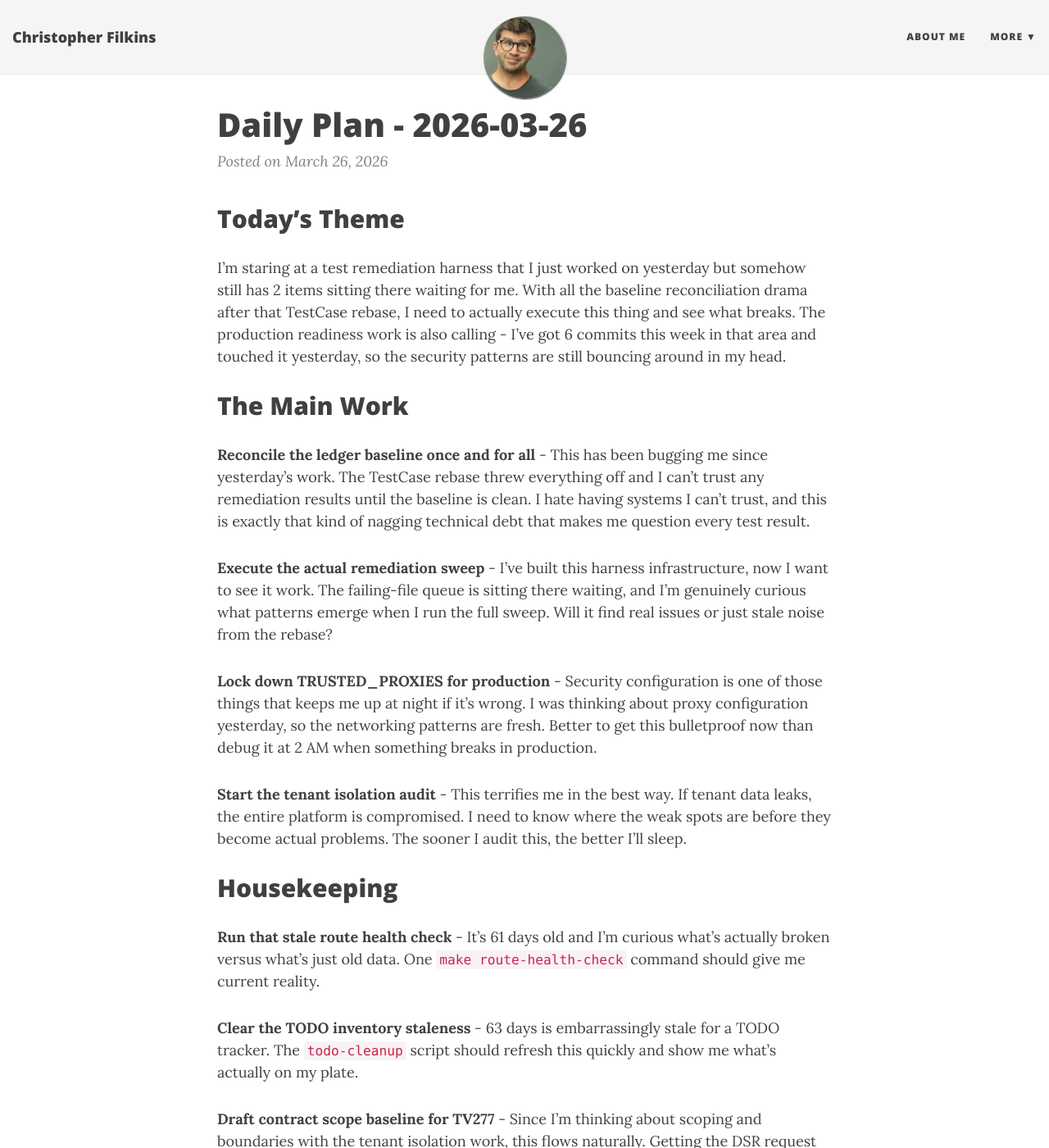
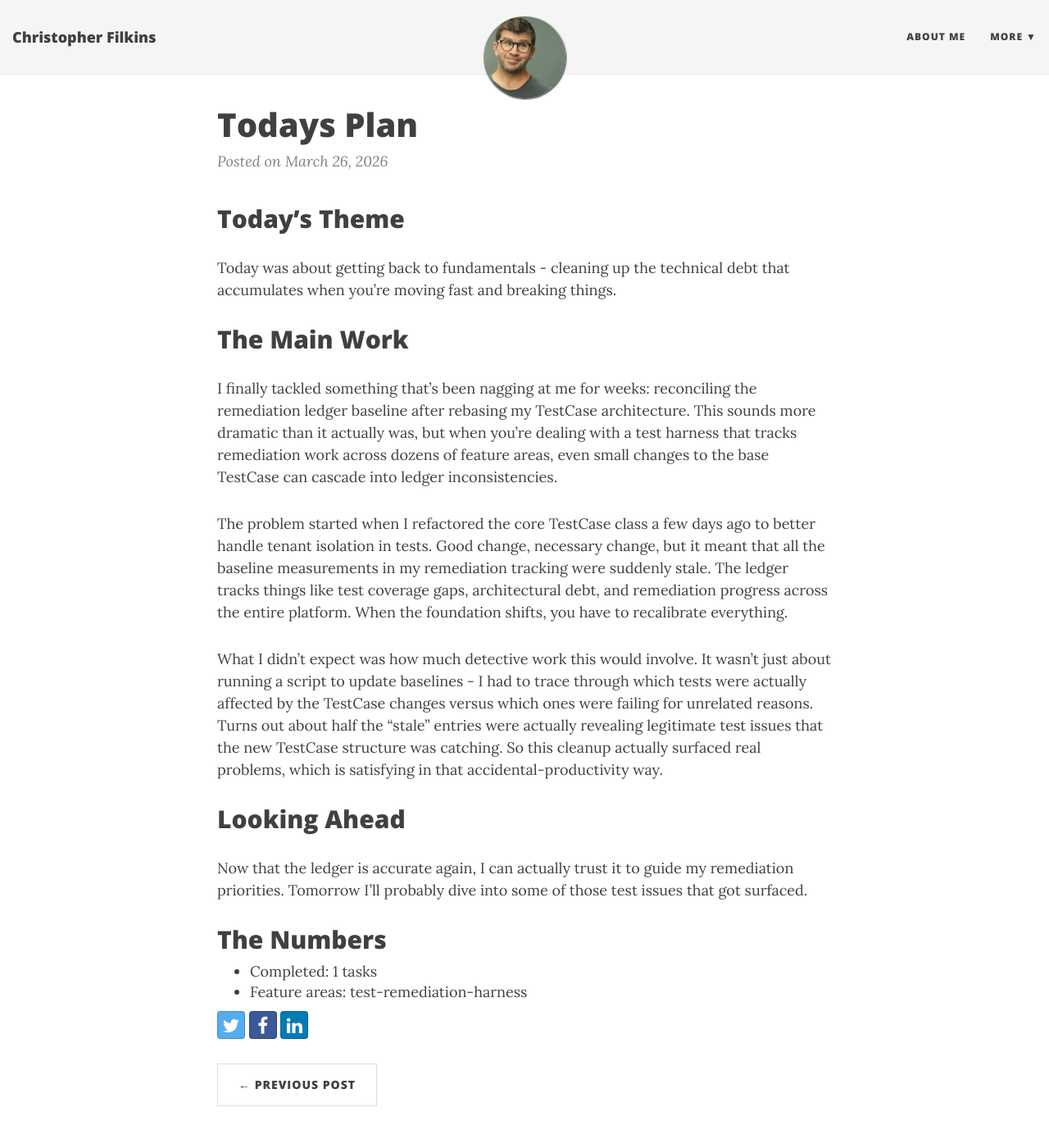
Before and after one commit to filchyboy/filchyboy.github.io, a Jekyll site: the page built from _posts/2026-03-26-todays-plan.md, in a window 1280 px wide and 1400 px high. Shown: the whole window at 82% size. Built offline with Jekyll 4.4.1, drawn with Linux system fonts in a browser that asks for light colours; nearby versions of some CDN libraries; some of the changed text lies outside the part shown.

Commit message:
Update build-in-public update: Test Remediation Harness

```diff
--- a/_posts/2026-03-26-todays-plan.md
+++ b/_posts/2026-03-26-todays-plan.md
@@ -1,33 +1,23 @@
----
-layout: post
-title: "Daily Plan - 2026-03-26"
-date: 2026-03-26
----
-
 ## Today's Theme
-
-I'm staring at a test remediation harness that I just worked on yesterday but somehow still has 2 items sitting there waiting for me. With all the baseline reconciliation drama after that TestCase rebase, I need to actually execute this thing and see what breaks. The production readiness work is also calling - I've got 6 commits this week in that area and touched it yesterday, so the security patterns are still bouncing around in my head.
+Today was about getting back to fundamentals - cleaning up the technical debt that accumulates when you're moving fast and breaking things.
 
 ## The Main Work
 
-**Reconcile the ledger baseline once and for all** - This has been bugging me since yesterday's work. The TestCase rebase threw everything off and I can't trust any remediation results until the baseline is clean. I hate having systems I can't trust, and this is exactly that kind of nagging technical debt that makes me question every test result.
+I finally tackled something that's been nagging at me for weeks: reconciling the remediation ledger baseline after rebasing my TestCase architecture. This sounds more dramatic than it actually was, but when you're dealing with a test harness that tracks remediation work across dozens of feature areas, even small changes to the base TestCase can cascade into ledger inconsistencies.
 
-**Execute the actual remediation sweep** - I've built this harness infrastructure, now I want to see it work. The failing-file queue is sitting there waiting, and I'm genuinely curious what patterns emerge when I run the full sweep. Will it find real issues or just stale noise from the rebase?
+The problem started when I refactored the core TestCase class a few days ago to better handle tenant isolation in tests. Good change, necessary change, but it meant that all the baseline measurements in my remediation tracking were suddenly stale. The ledger tracks things like test coverage gaps, architectural debt, and remediation progress across the entire platform. When the foundation shifts, you have to recalibrate everything.
 
-**Lock down TRUSTED_PROXIES for production** - Security configuration is one of those things that keeps me up at night if it's wrong. I was thinking about proxy configuration yesterday, so the networking patterns are fresh. Better to get this bulletproof now than debug it at 2 AM when something breaks in production.
+What I didn't expect was how much detective work this would involve. It wasn't just about running a script to update baselines - I had to trace through which tests were actually affected by the TestCase changes versus which ones were failing for unrelated reasons. Turns out about half the "stale" entries were actually revealing legitimate test issues that the new TestCase structure was catching. So this cleanup actually surfaced real problems, which is satisfying in that accidental-productivity way.
 
-**Start the tenant isolation audit** - This terrifies me in the best way. If tenant data leaks, the entire platform is compromised. I need to know where the weak spots are before they become actual problems. The sooner I audit this, the better I'll sleep.
+## Looking Ahead
 
-## Housekeeping
+Now that the ledger is accurate again, I can actually trust it to guide my remediation priorities. Tomorrow I'll probably dive into some of those test issues that got surfaced.
 
-**Run that stale route health check** - It's 61 days old and I'm curious what's actually broken versus what's just old data. One `make route-health-check` command should give me current reality.
+## The Numbers
+- Completed: 1 tasks
+- Feature areas: test-remediation-harness
 
-**Clear the TODO inventory staleness** - 63 days is embarrassingly stale for a TODO tracker. The `todo-cleanup` script should refresh this quickly and show me what's actually on my plate.
 
-**Draft contract scope baseline for TV277** - Since I'm thinking about scoping and boundaries with the tenant isolation work, this flows naturally. Getting the DSR request management portal properly scoped early prevents the usual feature creep disasters.
-
-**Auto-fix those 11464 markdownlint issues** - Just kidding, that's not auto-fixable. But I can at least run `make lint-fix` on whatever is auto-fixable to reduce the noise.
-
-## Parked
-
-The API pagination guardrails and widget cache optimization work can wait. I'm not in optimization mode today - I'm in "make the foundation solid" mode. Those performance improvements matter, but not as much as having trustworthy tests and secure tenant isolation.
+<!-- Generated by dev-tracker publish_to_jekyll.py (AI mode) -->
+<!-- accomplished-date: 2026-03-26 -->
+<!-- unit-ids: reconcile-ledger-baseline -->
```
